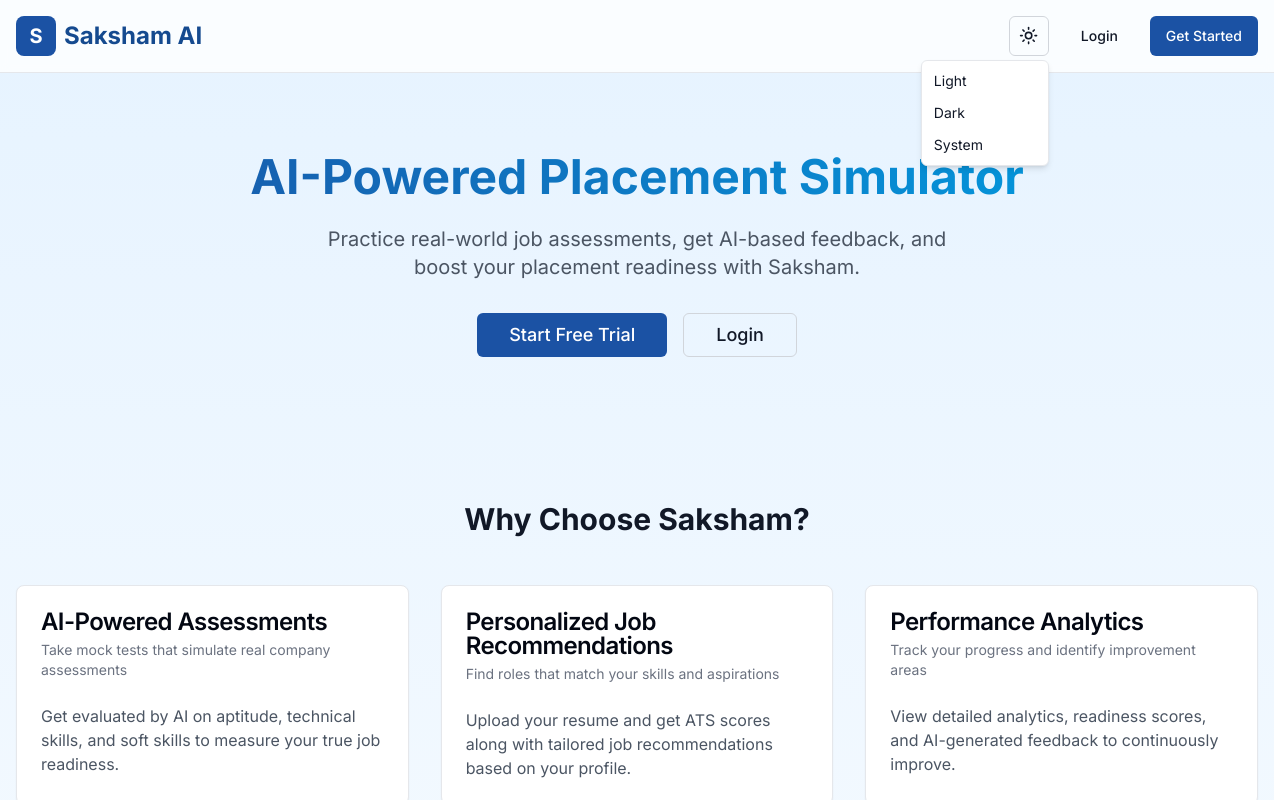
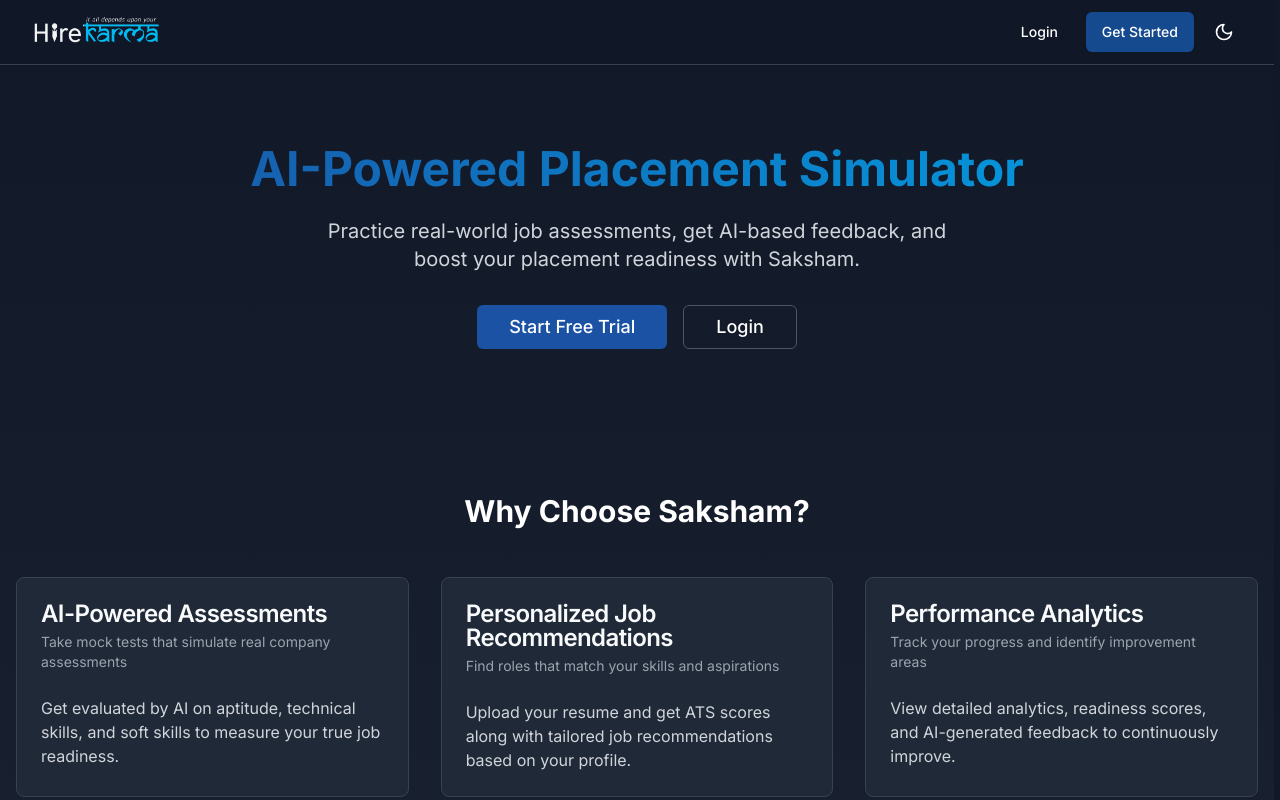
Before and after one commit to HIREKARMA1/saksham-ui, a Next.js app: page / in a window 1280 px wide. Both pictures are taken after a click on the button "Toggle theme". Shown: the top 800 px of the page. Built offline with nearby package versions, Linux system fonts and the light colour scheme.

Commit message:
navbar updated

```diff
--- a/components/Navbar.tsx
+++ b/components/Navbar.tsx
@@ -1,27 +1,66 @@
 "use client"
 
 import Link from 'next/link'
+import Image from 'next/image'
+import { useTheme } from 'next-themes'
+import { useEffect, useState } from 'react'
 import { Button } from '@/components/ui/button'
 import { ThemeToggle } from '@/components/ui/theme-toggle'
 
 export function Navbar() {
+    const { theme } = useTheme()
+    const [mounted, setMounted] = useState(false)
+
+    useEffect(() => {
+        setMounted(true)
+    }, [])
+
     return (
-        <header className="border-b bg-white/80 dark:bg-gray-800/80 backdrop-blur-sm sticky top-0 z-50">
-            <div className="container mx-auto px-4 py-4 flex justify-between items-center">
-                <Link href="/" className="flex items-center gap-2">
-                    <div className="w-10 h-10 bg-primary-500 rounded-lg flex items-center justify-center">
-                        <span className="text-white font-bold text-xl">S</span>
+        <header className="border-b border-gray-200 dark:border-gray-700 bg-white/95 dark:bg-gray-900/95 backdrop-blur-md sticky top-0 z-50 shadow-sm">
+            <div className="container mx-auto px-6 lg:px-8">
+                <div className="flex h-16 items-center justify-between">
+                    {/* Logo Section */}
+                    <Link href="/" className="flex items-center gap-3 group">
+                        <div className="relative h-10 w-32 transition-transform group-hover:scale-105">
+                            {mounted ? (
+                                <Image
+                                    src={theme === 'dark' ? '/images/HKlogowhite.png' : '/images/HKlogoblack.png'}
+                                    alt="HireKarma Logo"
+                                    fill
+                                    className="object-contain"
+                                    priority
+                                />
+                            ) : (
+                                <Image
+                                    src="/images/HKlogoblack.png"
+                                    alt="HireKarma Logo"
+                                    fill
+                                    className="object-contain"
+                                    priority
+                                />
+                            )}
+                        </div>
+                    </Link>
+
+                    {/* Right Section */}
+                    <div className="flex items-center gap-3">
+                        <Link href="/auth/login">
+                            <Button
+                                variant="ghost"
+                                className="font-medium hover:bg-gray-100 dark:hover:bg-gray-800"
+                            >
+                                Login
+                            </Button>
+                        </Link>
+                        <Link href="/auth/register">
+                            <Button
+                                className="font-medium bg-primary-600 hover:bg-primary-700 text-white shadow-sm"
+                            >
+                                Get Started
+                            </Button>
+                        </Link>
+                        <ThemeToggle />
                     </div>
-                    <h1 className="text-2xl font-bold text-primary-600 dark:text-primary-400">Saksham AI</h1>
-                </Link>
-                <div className="flex items-center gap-4">
-                    <ThemeToggle />
-                    <Link href="/auth/login">
-                        <Button variant="ghost">Login</Button>
-                    </Link>
-                    <Link href="/auth/register">
-                        <Button>Get Started</Button>
-                    </Link>
                 </div>
             </div>
         </header>
--- a/components/ui/theme-toggle.tsx
+++ b/components/ui/theme-toggle.tsx
@@ -4,36 +4,43 @@
 import { Moon, Sun } from "lucide-react"
 import { useTheme } from "next-themes"
 import { Button } from "@/components/ui/button"
-import {
-    DropdownMenu,
-    DropdownMenuContent,
-    DropdownMenuItem,
-    DropdownMenuTrigger,
-} from "@/components/ui/dropdown-menu"
 
 export function ThemeToggle() {
-    const { setTheme } = useTheme()
+    const { theme, setTheme } = useTheme()
+    const [mounted, setMounted] = React.useState(false)
+
+    // Avoid hydration mismatch
+    React.useEffect(() => {
+        setMounted(true)
+    }, [])
+
+    const toggleTheme = () => {
+        setTheme(theme === "dark" ? "light" : "dark")
+    }
+
+    if (!mounted) {
+        return (
+            <Button
+                variant="ghost"
+                size="icon"
+                className="h-9 w-9 rounded-full"
+            >
+                <Sun className="h-5 w-5" />
+            </Button>
+        )
+    }
 
     return (
-        <DropdownMenu>
-            <DropdownMenuTrigger asChild>
-                <Button variant="outline" size="icon">
-                    <Sun className="h-[1.2rem] w-[1.2rem] rotate-0 scale-100 transition-all dark:-rotate-90 dark:scale-0" />
-                    <Moon className="absolute h-[1.2rem] w-[1.2rem] rotate-90 scale-0 transition-all dark:rotate-0 dark:scale-100" />
-                    <span className="sr-only">Toggle theme</span>
-                </Button>
-            </DropdownMenuTrigger>
-            <DropdownMenuContent align="end">
-                <DropdownMenuItem onClick={() => setTheme("light")}>
-                    Light
-                </DropdownMenuItem>
-                <DropdownMenuItem onClick={() => setTheme("dark")}>
-                    Dark
-                </DropdownMenuItem>
-                <DropdownMenuItem onClick={() => setTheme("system")}>
-                    System
-                </DropdownMenuItem>
-            </DropdownMenuContent>
-        </DropdownMenu>
+        <Button
+            variant="ghost"
+            size="icon"
+            onClick={toggleTheme}
+            className="h-9 w-9 rounded-full hover:bg-gray-100 dark:hover:bg-gray-800 transition-colors"
+            aria-label="Toggle theme"
+        >
+            <Sun className="h-5 w-5 rotate-0 scale-100 transition-all dark:-rotate-90 dark:scale-0" />
+            <Moon className="absolute h-5 w-5 rotate-90 scale-0 transition-all dark:rotate-0 dark:scale-100" />
+            <span className="sr-only">Toggle theme</span>
+        </Button>
     )
 }
```
Also changed, not shown: public/images/HKlogoblack.png (added), public/images/HKlogowhite.png (added).
